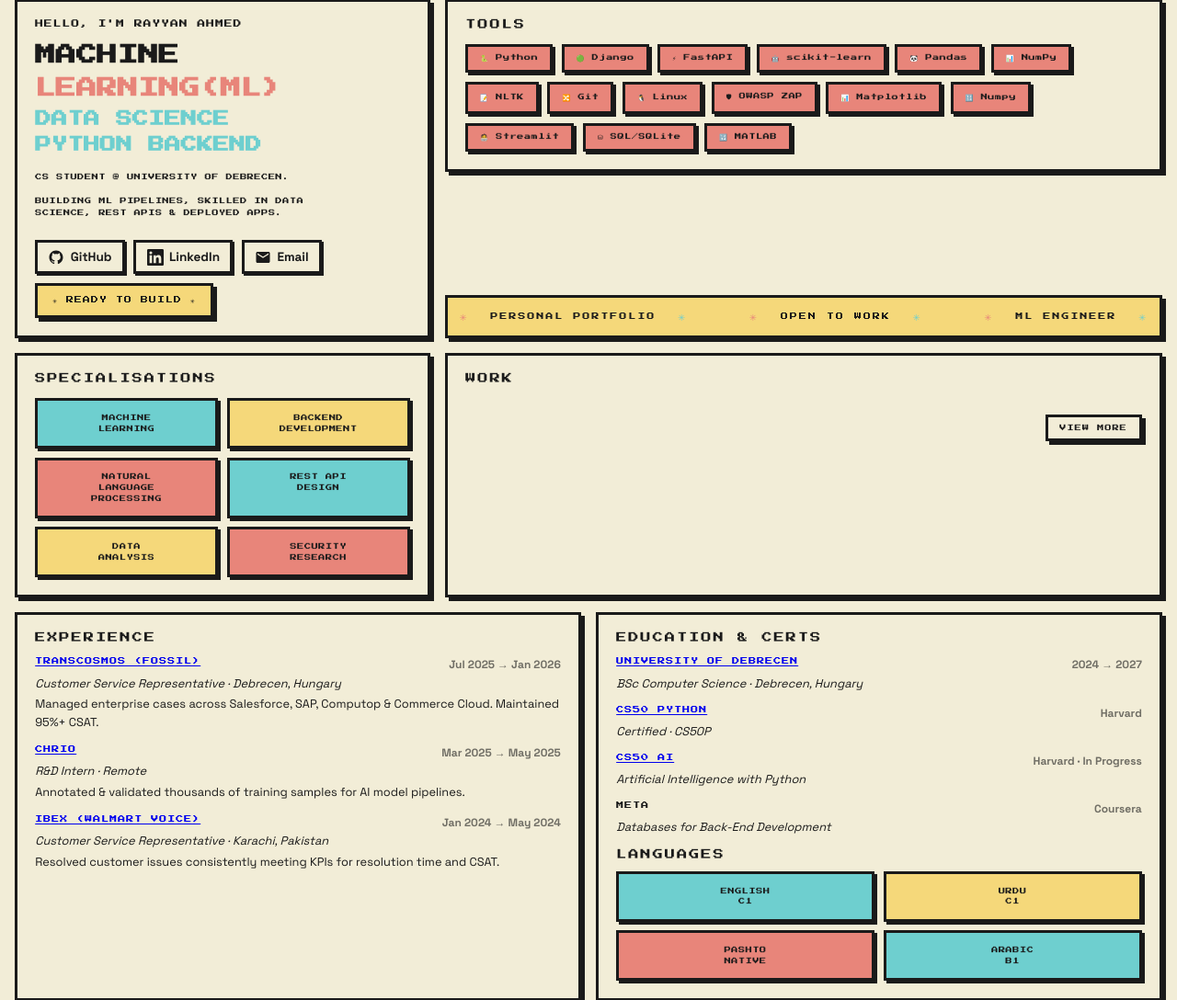
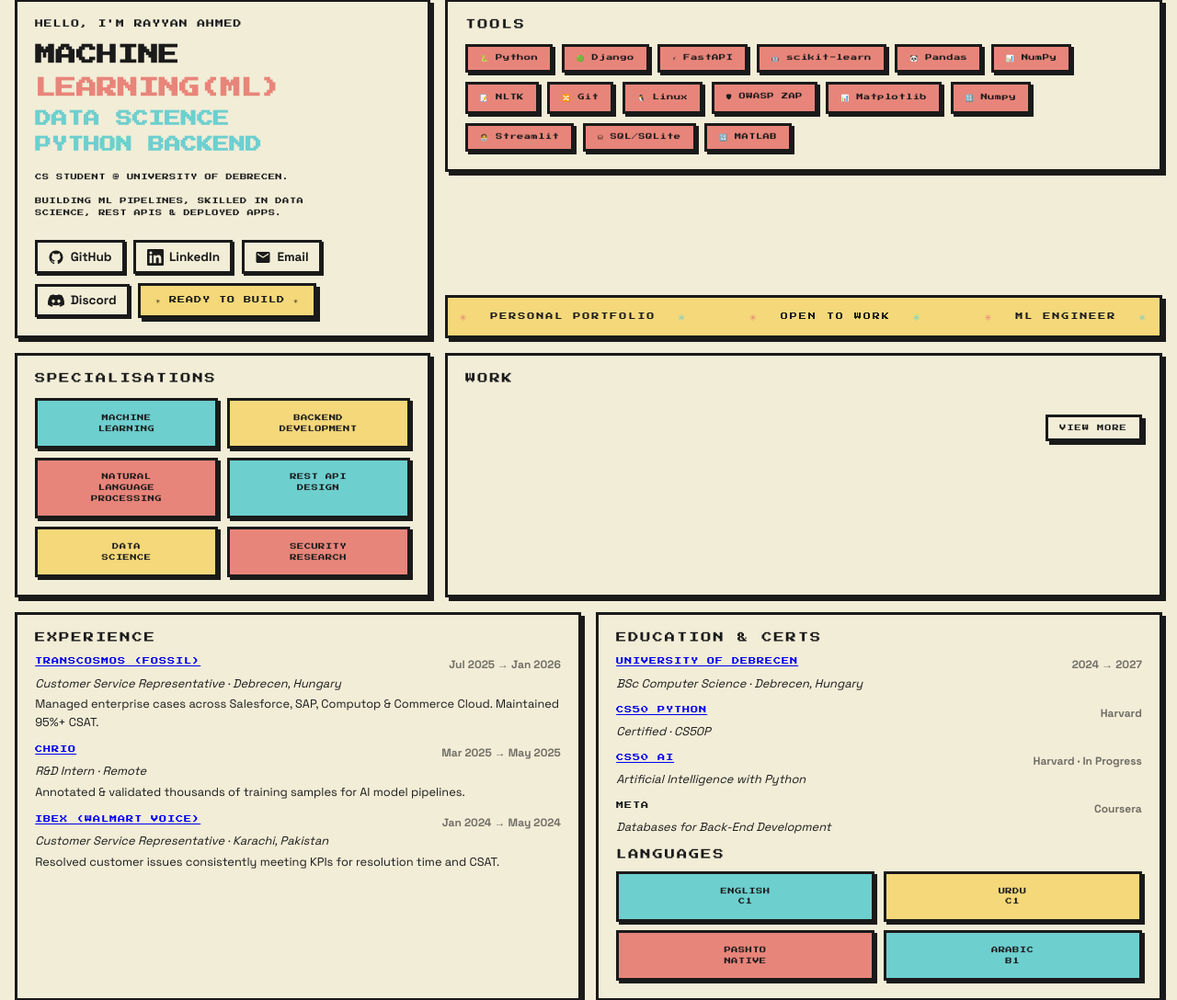
Before and after one commit to 16A9DA/me, a Django app: template portfolio/templates/portfolio/index.html in a window 1280 px wide. Shown: the part 106-1194 px from the top of the page at 92% size. Run offline with Django 5.2, Linux system fonts and the light colour scheme; the template is opened without the code that fills it, so the values that code supplies are empty; some libraries are stand-ins or nearby versions.

Commit message:
Added discord button and changes to skill list

```diff
--- a/portfolio/templates/portfolio/index.html
+++ b/portfolio/templates/portfolio/index.html
@@ -89,8 +89,19 @@
           </svg>
           Email
         </a>
+        <a class="contact-badge" href="https://discord.com/users/584487184141254731" target="_blank" rel="noopener"
+          aria-label="Discord">
+          <svg viewBox="0 0 24 24">
+            <path
+              d="M20.317 4.37a19.791 19.791 0 00-4.885-1.515.074.074 0 00-.079.037c-.21.375-.444.864-.608 1.25a18.27 18.27 0 00-5.487 0 12.64 12.64 0 00-.617-1.25.077.077 0 00-.079-.037A19.736 19.736 0 003.677 4.37a.07.07 0 00-.032.027C.533 9.046-.32 13.58.099 18.057a.082.082 0 00.031.057 19.9 19.9 0 005.993 3.03.078.078 0 00.084-.028 14.09 14.09 0 001.226-1.994.076.076 0 00-.041-.106 13.107 13.107 0 01-1.872-.892.077.077 0 01-.008-.128 10.2 10.2 0 00.372-.292.074.074 0 01.077-.01c3.928 1.793 8.18 1.793 12.062 0a.074.074 0 01.078.01c.12.098.246.198.373.292a.077.077 0 01-.006.127 12.299 12.299 0 01-1.873.892.077.077 0 00-.041.107c.36.698.772 1.362 1.225 1.993a.076.076 0 00.084.028 19.839 19.839 0 006.002-3.03.077.077 0 00.032-.054c.5-5.177-.838-9.674-3.549-13.66a.061.061 0 00-.031-.03zM8.02 15.33c-1.183 0-2.157-1.085-2.157-2.419 0-1.333.956-2.419 2.157-2.419 1.21 0 2.176 1.096 2.157 2.42 0 1.333-.956 2.418-2.157 2.418zm7.975 0c-1.183 0-2.157-1.085-2.157-2.419 0-1.333.955-2.419 2.157-2.419 1.21 0 2.176 1.096 2.157 2.42 0 1.333-.946 2.418-2.157 2.418z" />
+          </svg>
+          Discord
+        </a>
 
         <a class="btn-ready" href="https://github.com/16A9DA" target="_blank">✳ READY TO BUILD ✳</a>
+        <!-- Discord -->
+
+
       </div>
     </section>
 
@@ -142,7 +153,7 @@
         <div class="skill-card y">BACKEND<br>DEVELOPMENT</div>
         <div class="skill-card p">NATURAL<br>LANGUAGE<br>PROCESSING</div>
         <div class="skill-card c">REST API<br>DESIGN</div>
-        <div class="skill-card y">DATA<br>ANALYSIS</div>
+        <div class="skill-card y">DATA<br>SCIENCE</div>
         <div class="skill-card p">SECURITY<br>RESEARCH</div>
       </div>
     </section>
```
